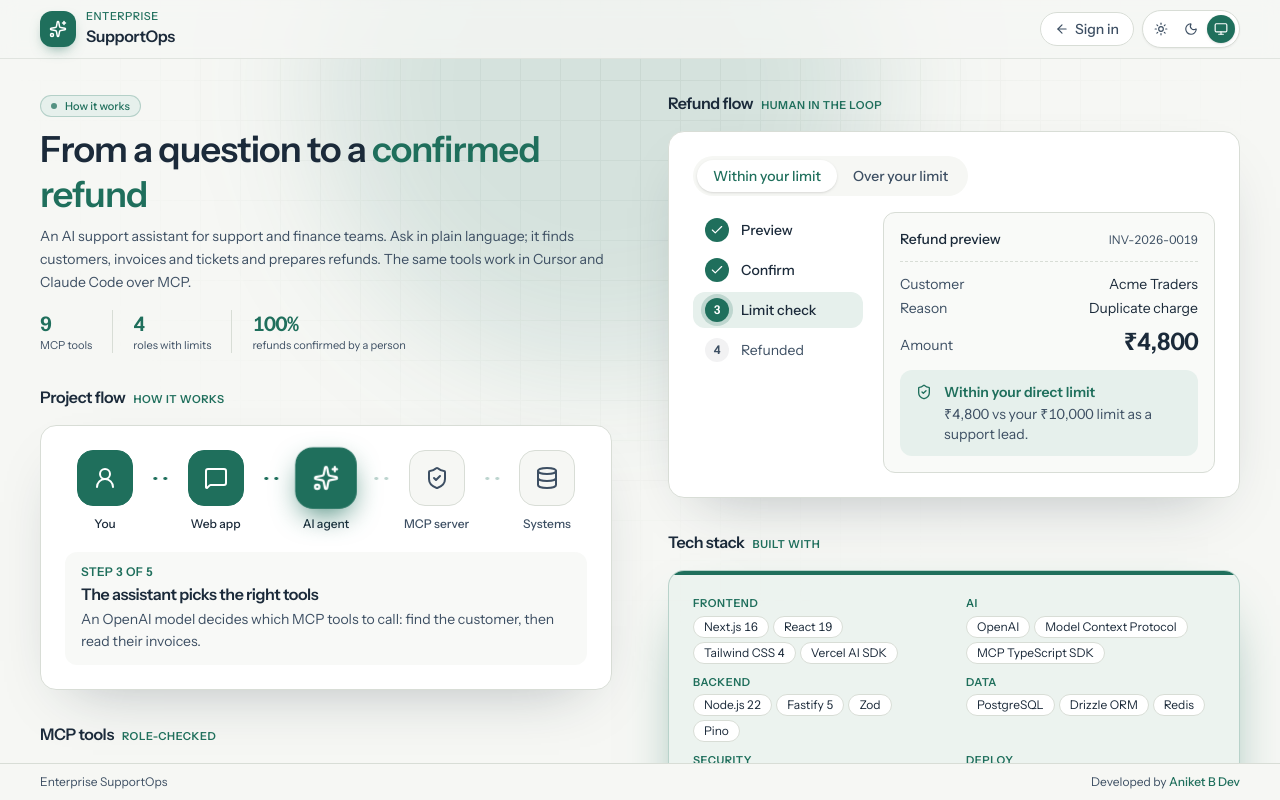
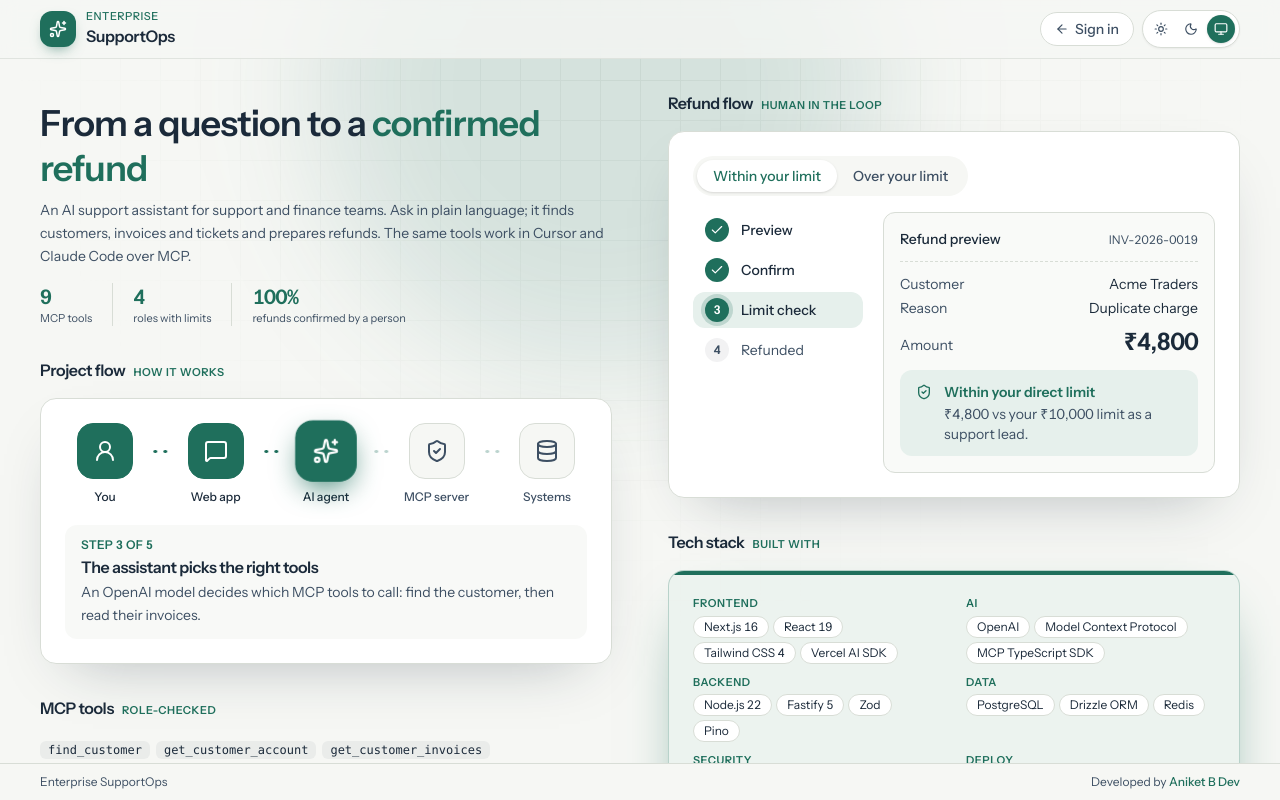
Before and after one commit to aniketbumbc/supportops-mcp, a Next.js app in the folder client/: page /how-it-works in a window 1280 px wide. Built offline with nearby package versions, Linux system fonts and the light colour scheme.

Commit message:
fix: remove Hot it works from UI as text

```diff
--- a/client/src/app/how-it-works/page.tsx
+++ b/client/src/app/how-it-works/page.tsx
@@ -82,10 +82,6 @@
         {/* Left: intro, project flow, tools */}
         <div className="flex flex-col gap-8">
           <div className="motion-safe:animate-fade-up">
-            <span className="inline-flex items-center gap-2 rounded-full border border-ledger/25 bg-ledger-tint px-2.5 py-0.5 text-[11px] font-medium text-ledger">
-              <span className="size-1.5 rounded-full bg-ledger motion-safe:animate-pulse" />
-              How it works
-            </span>
             <h1 className="mt-2.5 text-3xl leading-tight font-semibold tracking-tight xl:text-4xl">
               From a question to a <span className="text-ledger">confirmed refund</span>
             </h1>
```
